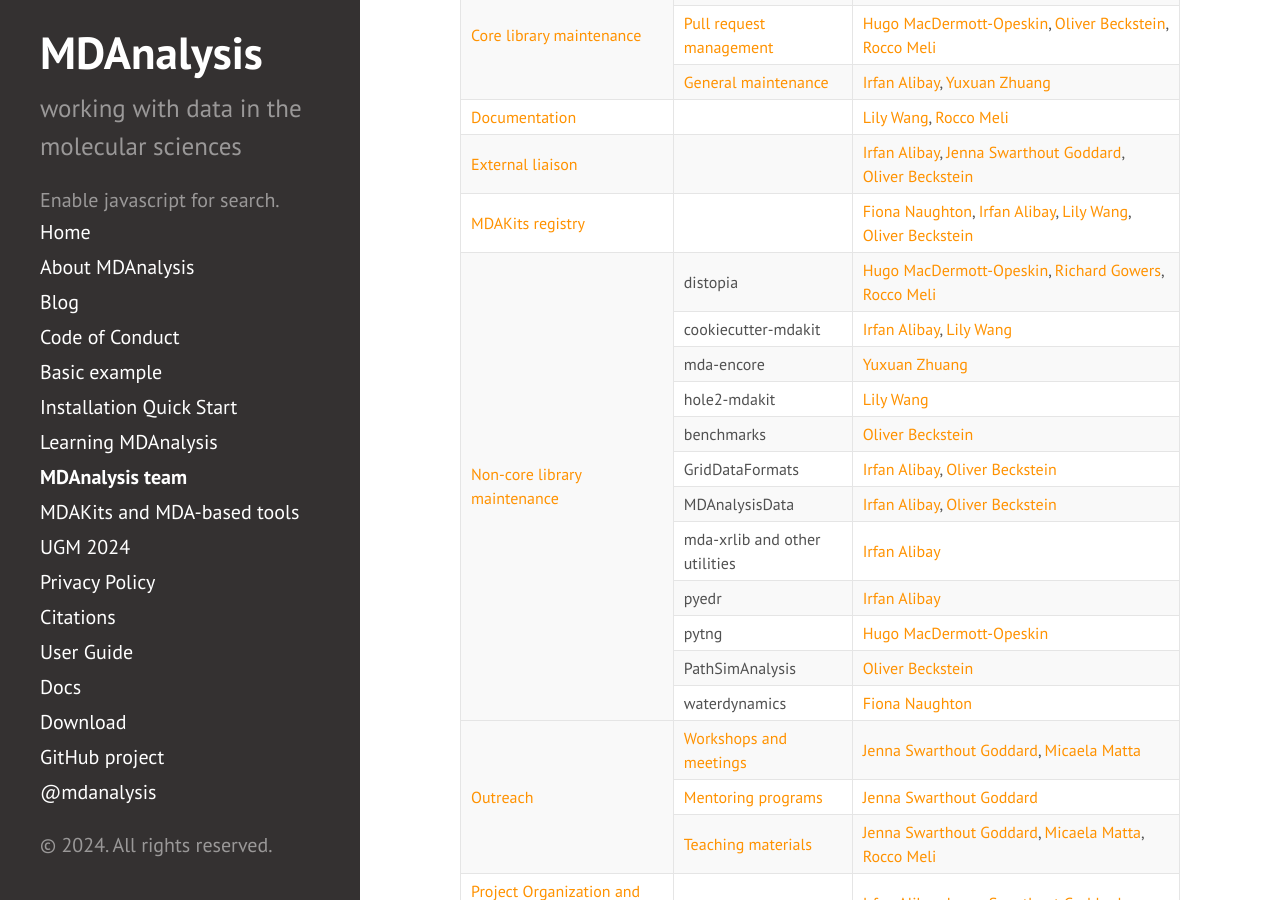
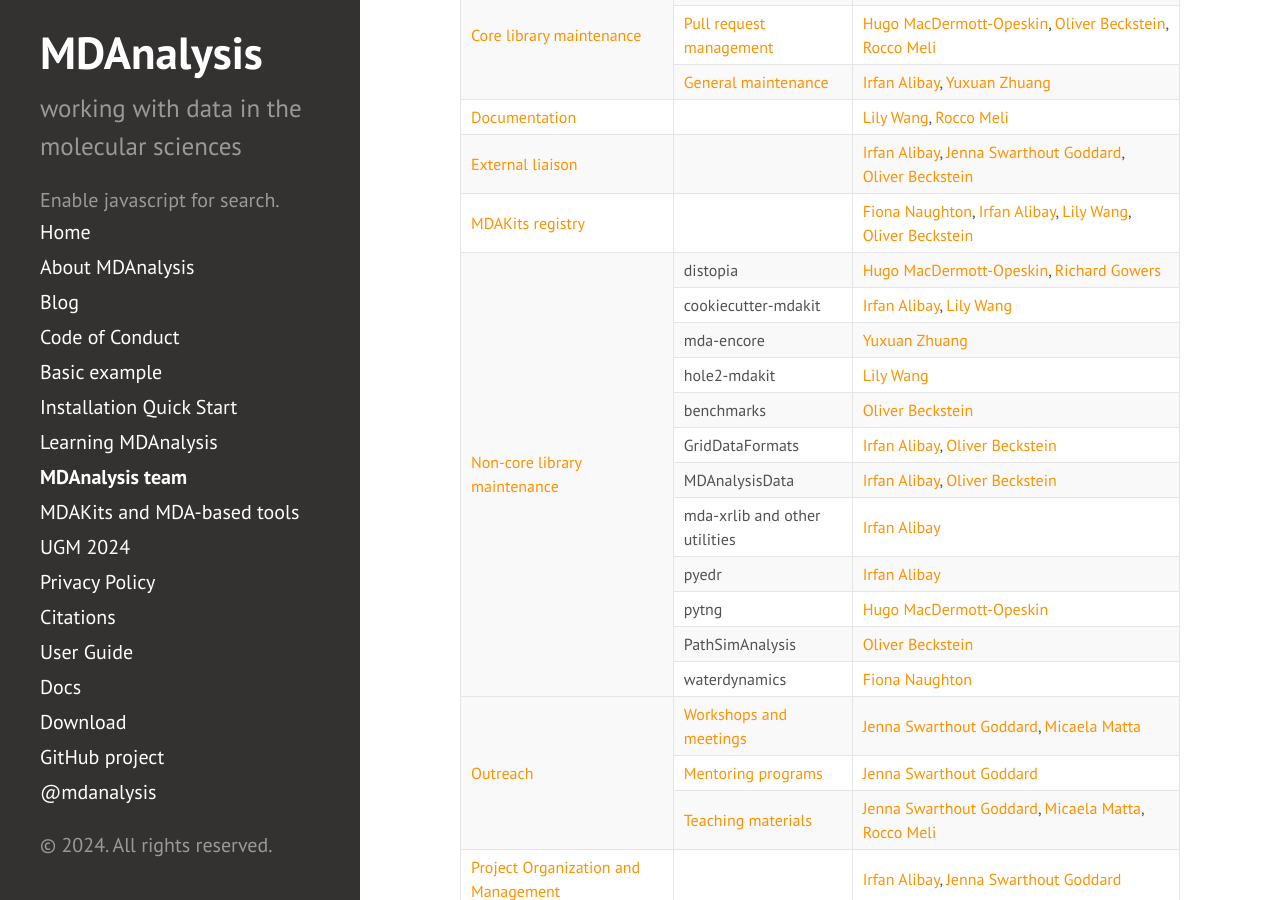
Before and after one commit to MDAnalysis/MDAnalysis.github.io, a Jekyll site: the page built from pages/team.md, in a window 1280 px wide and 900 px high, scrolled down 960 px. Built offline with Jekyll 4.4.1, drawn with Linux system fonts in a browser that asks for light colours; comment, search, counter and statistics services are not loaded.

Commit message:
remove @RMeli from distopia team
Co-authored-by: Rocco Meli <r.meli@bluemail.ch>

```diff
--- a/_data/team/roles/non_core_library_maintenance.yml
+++ b/_data/team/roles/non_core_library_maintenance.yml
@@ -15,7 +15,6 @@ subroles:
     current_members:
       - "[Richard Gowers](https://github.com/richardjgowers)"
       - "[Hugo MacDermott-Opeskin](https://github.com/hmacdope)"
-      - "[Rocco Meli](https://github.com/RMeli)"
 
   - subrole: cookiecutter-mdakit
     current_members:
```
